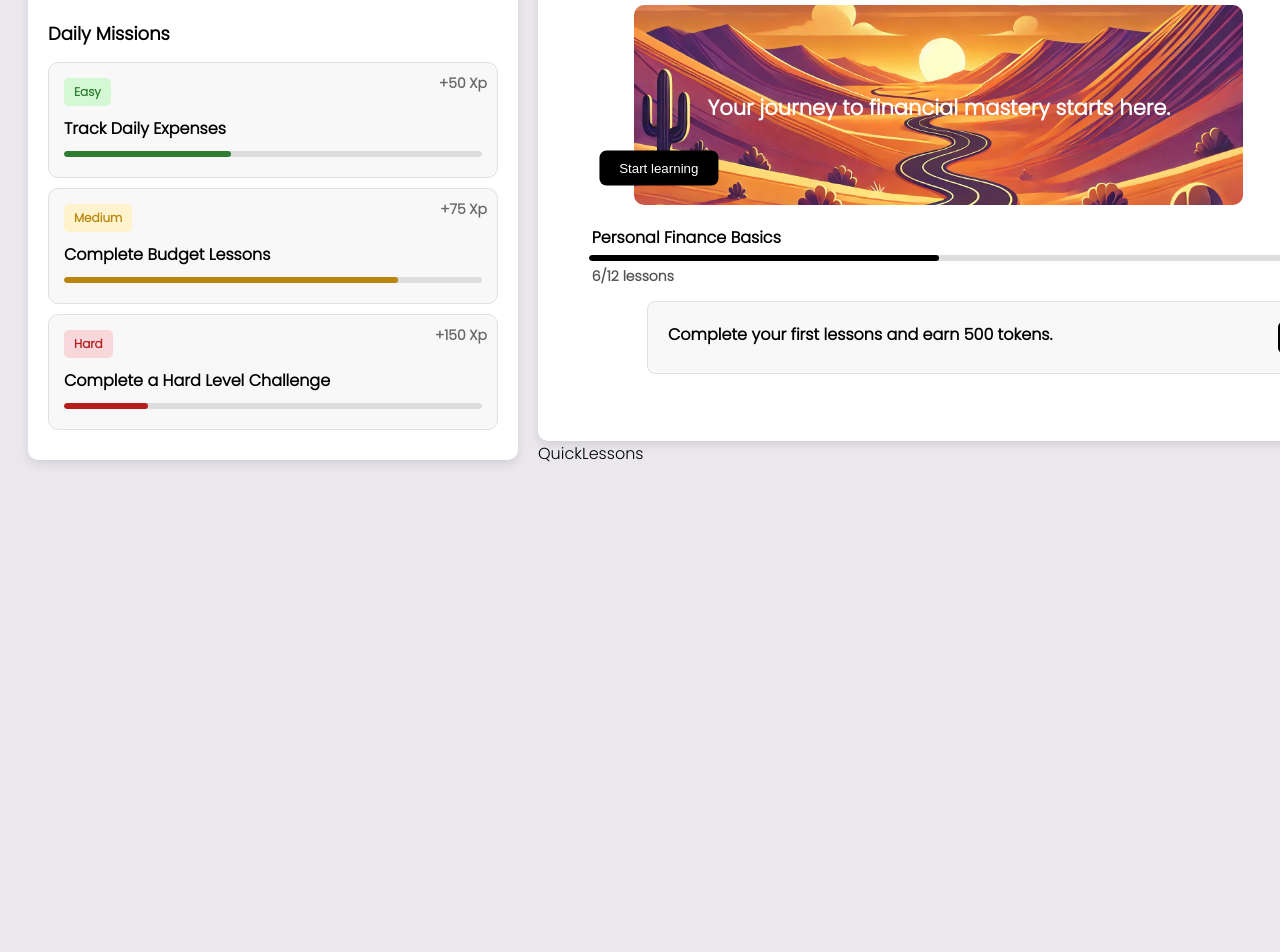
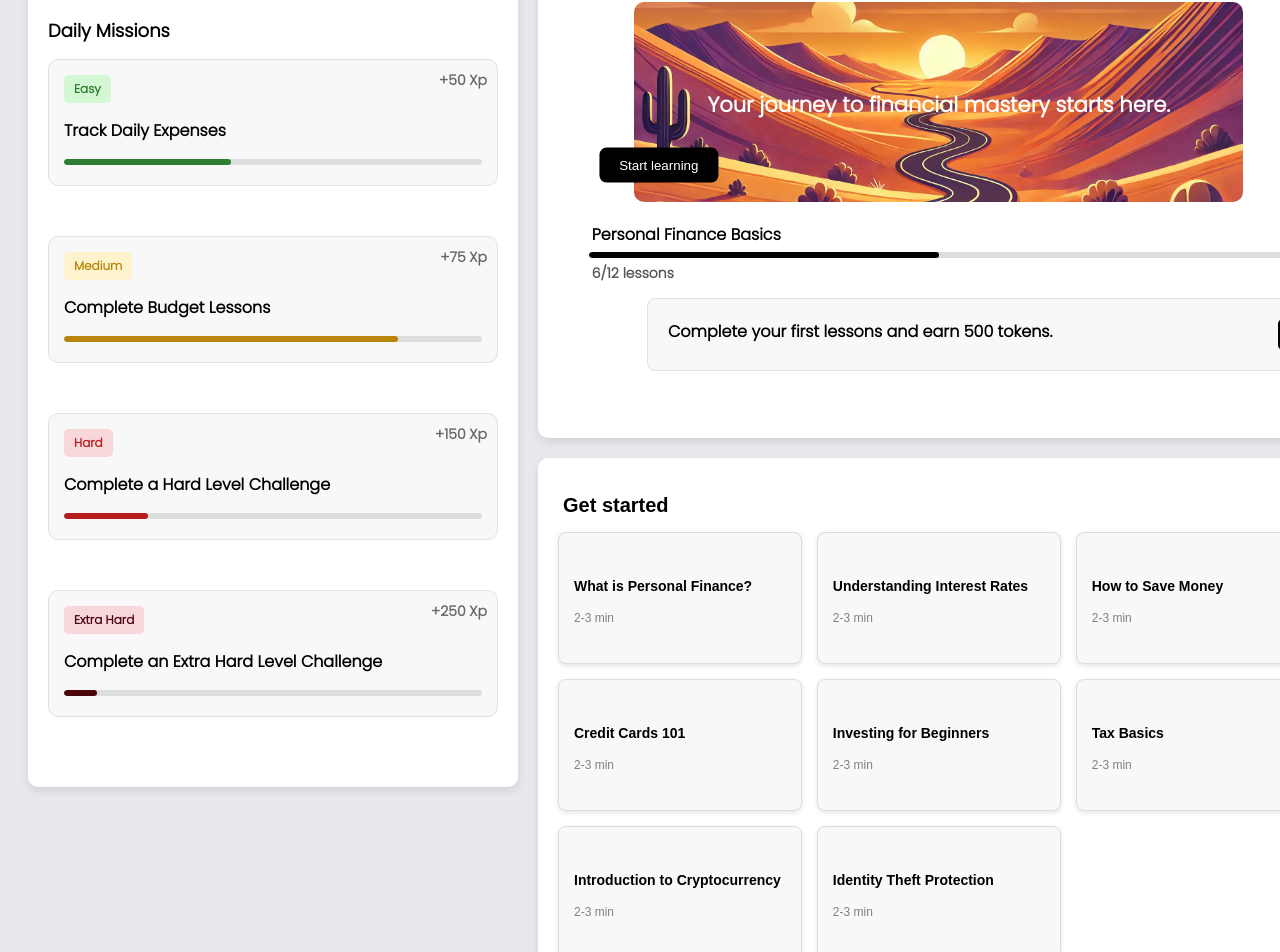
Before and after one commit to aditiarya37/WealthWise, a React (Vite) app: page / in a window 1280 px wide. Shown: the part 339-1291 px from the top of the page. Before the commit the page ends 813 px from the top, so only its background shows below. Built offline with nearby package versions, Linux system fonts and the light colour scheme.

Commit message:
added the Quick Lessons section

```diff
--- a/src/components/CourseProgress.css
+++ b/src/components/CourseProgress.css
@@ -17,7 +17,7 @@
     padding: 15px;
     border-radius: 10px;
     border: 1px solid #e3e0e0;
-    margin-bottom: 10px;
+    margin-bottom: 50px;
     position: relative;
   }
 
@@ -44,6 +44,11 @@
     color: #b71c1c;
   }
 
+  .badge-crimson {
+    background: #f8d7da;
+    color: #4a040b;
+  }
+
   .xp {
     position: absolute;
     top: 10px;
@@ -56,7 +61,7 @@
   .mission-title {
     font-size: 16px;
     font-weight: bold;
-    margin: 10px 0;
+    margin: 15.5px 0;
   }
 
   .progress-bar {
@@ -82,3 +87,7 @@
   .progress-red {
     background: #b71c1c;
   }
+
+  .progress-crimson {
+    background: #4a040b;
+  }
--- a/src/components/CourseProgress.jsx
+++ b/src/components/CourseProgress.jsx
@@ -23,6 +23,13 @@ const missions = [
     progress: 20,
     color: "red",
   },
+  {
+    level: "Extra Hard",
+    title: "Complete an Extra Hard Level Challenge",
+    xp: "+250 Xp",
+    progress: 8,
+    color: "crimson",
+  },
 ];
 
 const CourseProgress = () => {
--- a/src/components/Dashboard.css
+++ b/src/components/Dashboard.css
@@ -39,7 +39,7 @@
     font-size: 16px;
   }
 
-  .progress-bar {
+  .prog-bar {
     width: 100%;
     height: 8px;
     background: lightgray;
@@ -47,7 +47,7 @@
     overflow: hidden;
   }
 
-  .progress-fill {
+  .prog-fill {
     width: 60%;
     height: 100%;
     border-radius: 5px;
--- a/src/components/Dashboard.jsx
+++ b/src/components/Dashboard.jsx
@@ -15,8 +15,8 @@ const Dashboard = () => {
         <p className="level-subtext">
           Keep Going you are making great progress!
         </p>
-        <div className="progress-bar">
-          <div className="progress-fill"></div>
+        <div className="prog-bar">
+          <div className="prog-fill"></div>
         </div>
       </div>
 
--- /dev/null
+++ b/src/components/QuickLessons.css
@@ -0,0 +1,61 @@
+.quick-lessons {
+    padding: 20px;
+    font-family: Arial, sans-serif;
+    background-color: white;
+    padding: 20px;
+    border-radius: 10px;
+    box-shadow: 0 4px 8px rgba(0, 0, 0, 0.1);
+    text-align: center;
+    position: relative;
+    margin-top: 20px;
+}
+
+.quick-lessons h2 {
+    font-size: 20px;
+    font-weight: bold;
+    text-align: left;
+    padding-left: 5px;
+    margin-bottom: 15px;
+}
+
+.lesson-grid {
+    display: grid;
+    grid-template-columns: repeat(auto-fit, minmax(180px, 1fr));
+    gap: 15px;
+}
+
+.lesson-card {
+    display: flex;
+    flex-direction: column;
+    align-items: flex-start;
+    justify-content: center;
+    background: #f8f8f8;
+    border: 1px solid #ddd;
+    border-radius: 8px;
+    padding: 15px;
+    min-height: 100px;
+    box-shadow: 0 2px 5px rgba(0, 0, 0, 0.1);
+    transition: 0.3s;
+}
+
+.lesson-card:hover {
+    box-shadow: 0 4px 8px rgba(0, 0, 0, 0.2);
+}
+
+.lesson-icon {
+    font-size: 20px;
+    margin-bottom: 5px;
+    color: black;
+}
+
+.lesson-title {
+    font-size: 14px;
+    font-weight: bold;
+    margin-bottom: 5px;
+    text-align: left;
+}
+
+.lesson-duration {
+    font-size: 12px;
+    color: gray;
+}
--- a/src/components/QuickLessons.jsx
+++ b/src/components/QuickLessons.jsx
@@ -1,9 +1,34 @@
-import React from 'react'
+import React from "react";
+import "./QuickLessons.css";
+// import { FaDollarSign, FaCreditCard, FaChartLine, FaShieldAlt, FaBook, FaBitcoin, FaClipboardList, FaPiggyBank } from "react-icons/fa";
+
+const lessons = [
+//   { title: "What is Personal Finance?", icon: <FaClipboardList /> },
+  { title: "What is Personal Finance?" },
+  { title: "Understanding Interest Rates" },
+  { title: "How to Save Money" },
+  { title: "Credit Cards 101" },
+  { title: "Investing for Beginners" },
+  { title: "Tax Basics" },
+  { title: "Introduction to Cryptocurrency" },
+  { title: "Identity Theft Protection" },
+];
 
 const QuickLessons = () => {
   return (
-    <div>QuickLessons</div>
-  )
-}
+    <div className="quick-lessons">
+      <h2>Get started</h2>
+      <div className="lesson-grid">
+        {lessons.map((lesson, index) => (
+          <div key={index} className="lesson-card">
+            <span className="lesson-icon">{lesson.icon}</span>
+            <p className="lesson-title">{lesson.title}</p>
+            <p className="lesson-duration">2-3 min</p>
+          </div>
+        ))}
+      </div>
+    </div>
+  );
+};
 
-export default QuickLessons
+export default QuickLessons;
```
